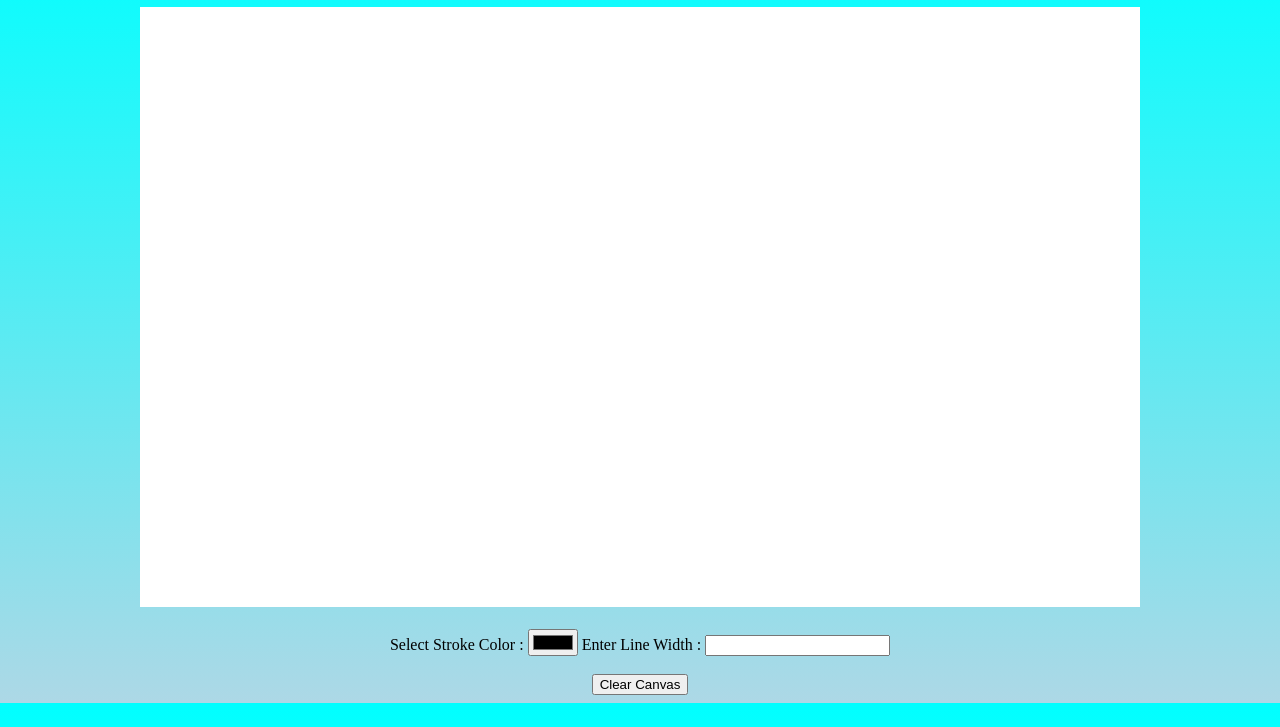
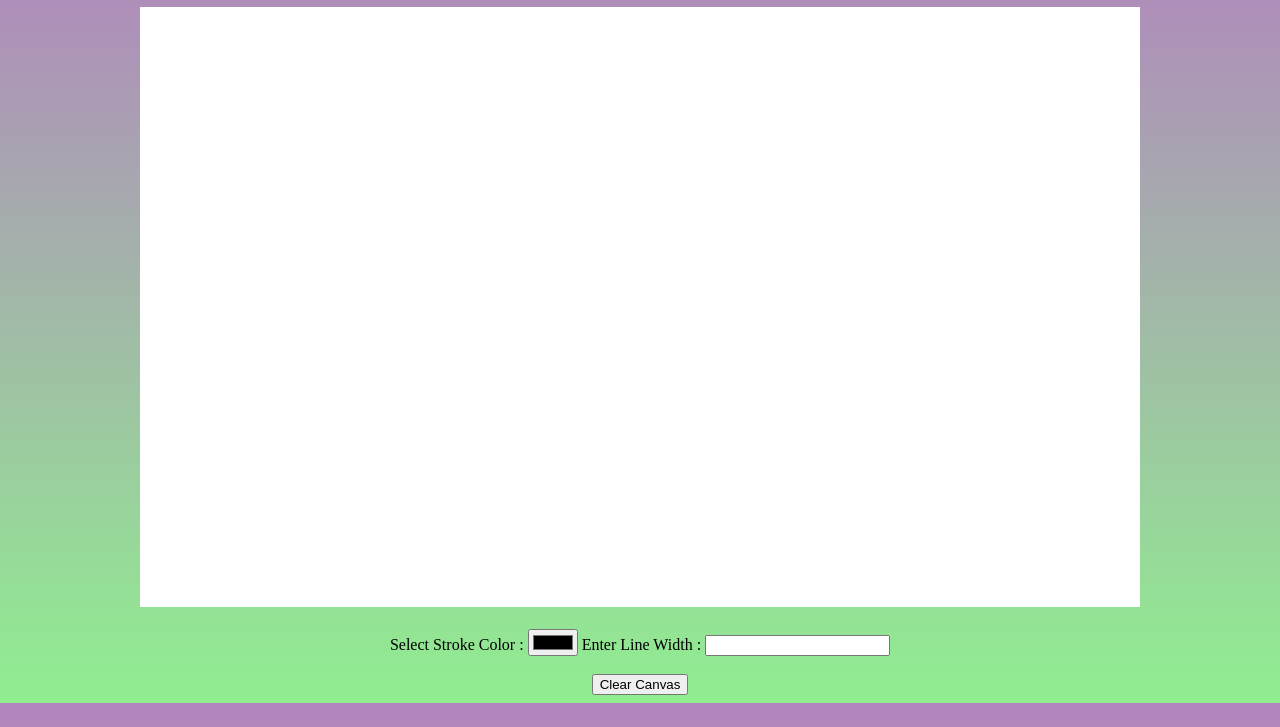
Before and after one commit to CoderTeam2/Project-83, a plain HTML site: page index.html in a window 1280 px wide. Shown: the part 73-800 px from the top of the page. Drawn offline with Linux system fonts and the light colour scheme.

Commit message:
Update index.html

```diff
--- a/index.html
+++ b/index.html
@@ -15,7 +15,7 @@
 <style>
     body{
         text-align: center;
-        background: linear-gradient(aqua,lightblue);
+        background: linear-gradient(rgb(178,132,190),lightgreen);
 
     }
     #canvas{
```
